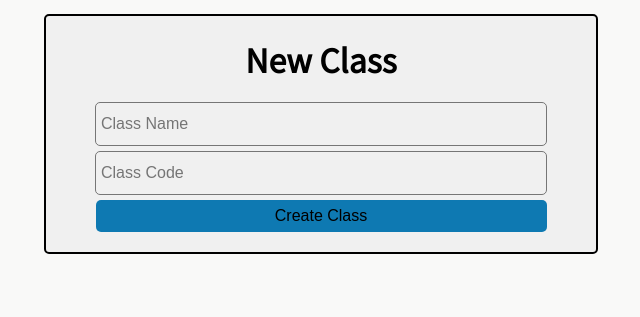
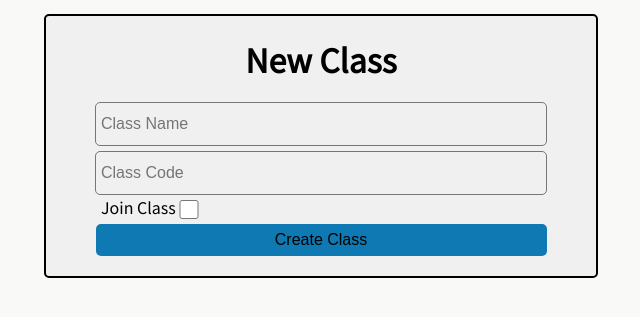
Before and after one commit to jackiejone/AttendanceProject, a Flask app: page /new_class in a window 1280 px wide. Shown: the part 138-455 px from the top of the page, without its empty margins (319-959 px from the left). Run offline with Flask 2, Linux system fonts and the light colour scheme; a user stored in the database is signed in; some libraries are stand-ins or nearby versions.

Commit message:
Boolean field for join class on create

```diff
--- a/attendanceproject/forms.py
+++ b/attendanceproject/forms.py
@@ -49,4 +49,5 @@ class CreateClassForm(FlaskForm):
     ccode = StringField('Class Code', validators=[InputRequired(message='Fied Required'),
                                                   Length(max=50)],
                         render_kw={"placeholder": "Class Code"})
+    auto_add = BooleanField('Join Class')
     submit = SubmitField('Create Class')
--- a/attendanceproject/routes.py
+++ b/attendanceproject/routes.py
@@ -97,32 +97,46 @@ def generate_code():
     else:
         return code
 
+# Route for creating new class
 @app.route('/new_class', methods=['GET', 'POST'])
 @login_required
 def create_class():
     form = CreateClassForm()
+    # Checking if the user accessing the page is a teacher
     if current_user.auth != "teacher":
         flash("You do not have permission to access this page")
+        # Redirects the user back to the home page if they're not a teacher
         return redirect(url_for('home'))
+
+    # Checks for POST request and valid form
     if request.method == 'POST' and form.validate_on_submit():
+        # Prepares form data For insertion into database
         class_name = form.cname.data.capitalize().strip().lower()
         class_code = form.ccode.data
         join_code = generate_code()
+        # Creates new class object with data from the form
         new_class = SubjectCode(name=class_name, code=class_code,
                                 join_code=join_code)
+        # Tries to add the new class to the database and flues it
+        # If an IntegrityError is returned, then the class already exists and
+        # no new class is added to the database
         try:
             db.session.add(new_class)
             db.session.flush()
         except IntegrityError:
             flash('Class Code Already Taken')
         else:
+            # If there is no error returned, the class is added to the database and
+            # the teacher who created the class is also associated with the class
             db.session.commit()
             flash('Class Successfully Added')
-            user = User.query.filter_by(id=current_user.id).first()
-            asso = UserSubject(user_type='teacher')
-            asso.subject = new_class
-            user.subjects.append(asso)
-            db.session.commit()
+            print(form.auto_add.data)
+            if form.auto_add.data == True:
+                user = User.query.filter_by(id=current_user.id).first()
+                asso = UserSubject(user_type='teacher')
+                asso.subject = new_class
+                user.subjects.append(asso)
+                db.session.commit()
     return render_template('create_class.html', form=form)
 
 # Individual class route
--- a/attendanceproject/static/style.css
+++ b/attendanceproject/static/style.css
@@ -108,6 +108,20 @@ body {
   margin-bottom: 20px;
 }
 
+.boolean {
+  text-align: left;
+  width: 80%;
+  margin-left: auto;
+  margin-right: auto;
+}
+
+.boolean input {
+  margin: 0;
+  width: 1.2rem;
+  height: 1.2rem;
+  vertical-align: middle;
+}
+
 .submit input {
   color: black;
   background-color: var(--headings);
--- a/attendanceproject/templates/create_class.html
+++ b/attendanceproject/templates/create_class.html
@@ -8,6 +8,7 @@
                 {{ form.csrf_token }}
                 {{ render_field(form.cname) }}
                 {{ render_field(form.ccode) }}
+                <div class='boolean'>{{form.auto_add.label }} {{ form.auto_add }}</div>
                 <div class='submit'>{{ form.submit }}</div>
         </form>
     </div>
```
Also changed, not shown: attendanceproject/Attendance.db.
